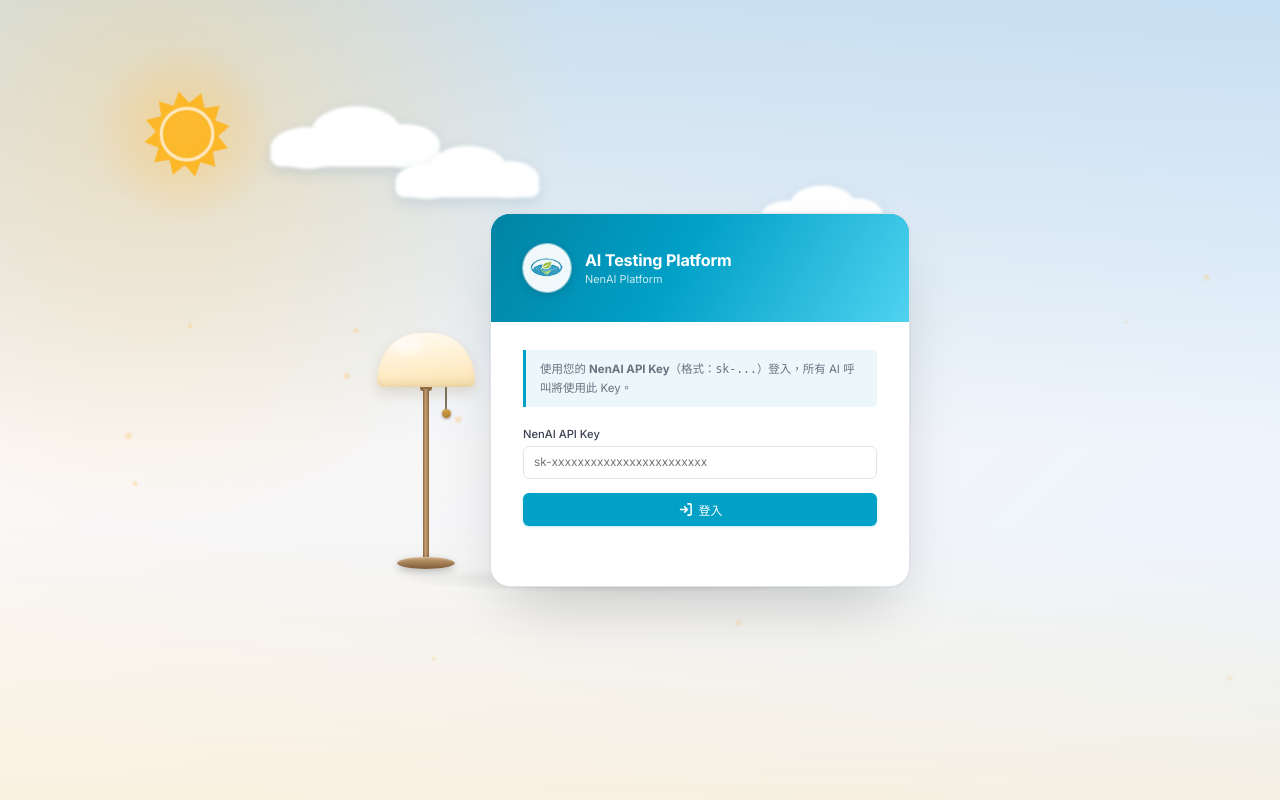
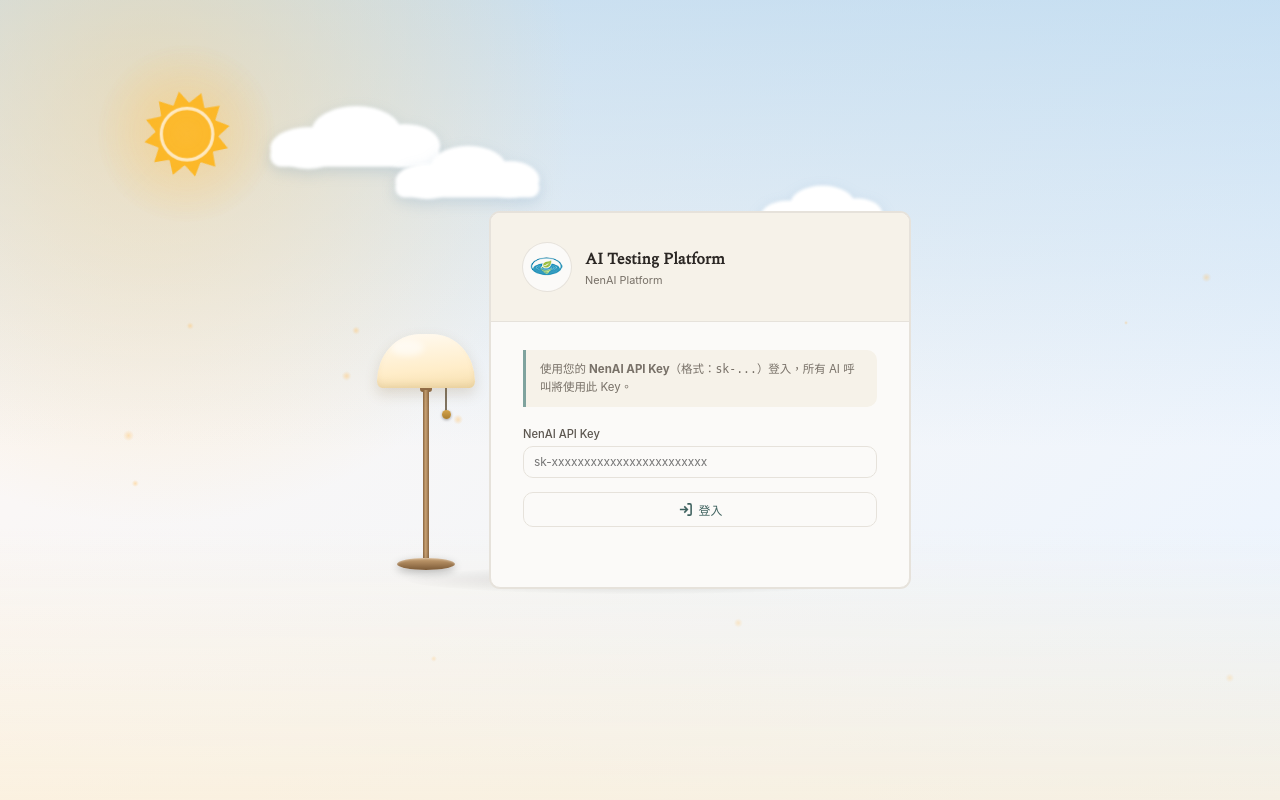
Before and after one commit to levilan/alibaba-model-demo, a FastAPI app: page / in a window 1280 px wide. Run offline with FastAPI, Linux system fonts and the light colour scheme.

Commit message:
feat(ui): 前端對齊 NEN 官網設計系統——紙面、髮絲線、汝窯天青
主測試台亮色＋夜間紙面（theme-nen.css）、Canvas 字型與低飽和收斂
（theme-nen-canvas.css）。設計與官網 session 協作，Levi 驗收通過。
登入頁彩色插畫維持原版（裁決記錄見檔內註解）。

Co-Authored-By: Claude Fable 5 <noreply@anthropic.com>

```diff
--- /dev/null
+++ b/static/css/theme-nen.css
@@ -0,0 +1,230 @@
+/* ══════════════════════════════════════════════════════════════
+   theme-nen.css — Playground 主測試台的官網風格覆寫
+   載入順序：style.css 之後（index.html 最後一個 stylesheet）。
+   範圍：只動亮色主題；深色模式與 AI Canvas 這版不碰（等 Levi 裁決）。
+   設計來源：website/DESIGN.md 的色料表與鐵律。
+   ══════════════════════════════════════════════════════════════ */
+
+/* 標題層字型（本地實驗直接抓 Google Fonts；正式化再議 self-host） */
+@import url('https://fonts.googleapis.com/css2?family=Spectral:wght@400&family=Noto+Serif+TC:wght@400&display=swap');
+
+:root {
+  /* ── 唯一彩度：亮青 → 汝窯天青 ─────────────────────────── */
+  --ali-orange:      #7FA39E;   /* 天青，只給「有事發生」處 */
+  --ali-orange-dark: #3F625F;   /* 天青的文字階（hover、連結） */
+  --ali-orange-soft: #F6F2E9;   /* soft 底 → 第二層紙 */
+  --ali-orange-mid:  #B8CCC9;   /* 淡階（邊框 hover） */
+  --ali-blue:        #3F625F;   /* 第二色相收掉：藍一律走天青文字階 */
+  --ali-blue-soft:   #F6F2E9;
+
+  /* ── 紙面與墨色 ────────────────────────────────────────── */
+  --bg:           #FBFAF8;      /* 暖白紙面 */
+  --bg-white:     #FBFAF8;      /* 面板不另起白底 —— 紙只有一種，分區靠髮絲線 */
+  --bg-aside:     #FBFAF8;
+  --border:       #E6E2DB;      /* 髮絲線 */
+  --border-focus: #7FA39E;
+  --text-h:       #2B2724;
+  --text-body:    #5C564F;
+  --text-sub:     #787168;
+  --text-muted:   #8A837A;
+
+  /* ── 狀態色：語意保留，飽和度收斂到與紙面同溫 ─────────── */
+  --green:  #4E7D5B;
+  --red:    #B3574F;
+  --yellow: #A9853F;
+  --status-pending-bg:     #F6F2E9;
+  --status-success-bg:     #EFF4EC;
+  --status-success-border: #D5E2D0;
+  --status-error-bg:       #F7EDEA;
+  --status-error-border:   #E5CFC9;
+
+  /* ── 主題敏感雜項 ─────────────────────────────────────── */
+  --overlay-bg:         rgba(251, 250, 248, 0.78);
+  --toggle-off-bg:      #D9D4CC;
+  --ghost-hover-border: #C9C2B8;
+  --scrollbar-hover:    #C9C2B8;
+
+  /* ── 幾何：唯一的圓角 ─────────────────────────────────── */
+  --radius-sm: 10px;
+  --radius:    10px;
+  --radius-lg: 10px;
+
+  /* ── 陰影收斂成髮絲線 ─────────────────────────────────── */
+  --shadow-card: 0 0 0 1px var(--border);
+  --shadow-btn:  none;
+
+  /* ── 字型：正文交給系統（官網規則：中文正文不下載字體） ── */
+  --font: -apple-system, BlinkMacSystemFont, 'PingFang TC',
+          'Microsoft JhengHei', sans-serif;
+  /* --font-mono 不動：JetBrains Mono 與官網一致 */
+
+  /* 標題層（明體＋襯線），下面元件級規則使用 */
+  --nen-display: 'Spectral', 'Noto Serif TC', Georgia, serif;
+}
+
+/* ══ 元件級收斂（變數蓋不到的部分）══════════════════════════ */
+
+/* 品牌與標題進明體、單一字重 —— 層級靠字級與留白，不靠字重 */
+.brand-name,
+h1, h2, h3 {
+  font-family: var(--nen-display);
+  font-weight: 400;
+}
+
+/* 膠囊（20px 圓角）收斂到唯一圓角 */
+.brand-badge,
+.api-key-indicator,
+.session-cost-indicator,
+.login-card { border-radius: var(--radius); }
+
+/* 主要按鈕：實心色塊 → 髮絲線＋天青文字階；hover 才鋪第二層紙 */
+.btn-primary {
+  background: transparent;
+  color: var(--ali-orange-dark);
+  border: 1px solid var(--border);
+  box-shadow: none;
+}
+.btn-primary:hover {
+  background: var(--ali-orange-soft);
+  border-color: var(--ali-orange-mid);
+  color: var(--ali-orange-dark);
+}
+
+/* 天青仍然屬於「有事發生」的小元件：toggle、送出鍵、進度 —— 保留實心，
+   但那是點狀的訊號，不是面狀的色塊，符合官網「天青＝這裡有事發生」語彙 */
+
+/* 選中分頁已經是「字色＋底線」語彙（.tab-btn.active），變數換色即對齊，不用另改 */
+
+/* 深色切換選單的選中底（--ali-orange-soft）會自動變成第二層紙，可接受 */
+
+/* 登入卡片的陰影與白底 → 紙面＋髮絲線 */
+.login-card {
+  background: var(--bg);
+  box-shadow: 0 0 0 1px var(--border);
+}
+
+/* 下載／燈箱按鈕 hover 的實心天青：改為文字階＋描邊 */
+.img-dl:hover,
+.img-lb-btn:hover {
+  background: var(--ali-orange-soft);
+  color: var(--ali-orange-dark);
+}
+
+/* ══ v2：硬編碼色值的覆寫（2026-08-22，依對版清單）════════════ */
+
+/* 1. 登入卡頭：亮青漸層 → 第二層紙＋髮絲線，字回墨色 */
+.login-header {
+  background: var(--ali-orange-soft);
+  background-image: none;
+  border-bottom: 1px solid var(--border);
+}
+.login-header * { color: var(--text-h); }
+/* 上一行特定度 (0,1,0) 蓋不過原檔的 .login-header-text h1/p（寫死 white）——
+   同形選擇器重寫（對版時抓到的） */
+.login-header-text h1 { color: var(--text-h); }
+.login-header-text p  { color: var(--text-sub); }
+.login-logo-box {
+  background: var(--bg);
+  box-shadow: 0 0 0 1px var(--border);
+}
+
+/* 2. 任務進度條：漸層尾端寫死亮青 → 平塗天青 */
+.vtc-progress-bar { background: var(--ali-orange); }
+
+/* 3. succeeded 卡的舊綠光暈 → 狀態邊框色的髮絲線 */
+.video-task-card:has(.vtc-status.succeeded) {
+  box-shadow: 0 0 0 1px var(--status-success-border);
+}
+
+/* 4. focus ring：舊亮青 rgba → 天青 rgba（rgba 字面值 var 蓋不到，整條重寫） */
+input[type="number"].number-input:focus,
+input:focus,
+select.select-input:focus,
+textarea.textarea-input:focus,
+.chat-textarea:focus {
+  box-shadow: 0 0 0 2px rgba(127, 163, 158, 0.22);
+}
+
+/* 5. 滑桿把手的亮青陰影 → 拿掉（把手本身已是天青，夠了） */
+input[type="range"]::-webkit-slider-thumb { box-shadow: none; }
+
+/* 6. 圖片卡 hover 的亮青光暈 → 天青淡階髮絲線（上浮動畫保留） */
+.img-card:hover { box-shadow: 0 0 0 1px var(--ali-orange-mid); }
+
+/* 7. 語音即時狀態點的光暈 → 對齊收斂後的狀態色 */
+.rt-dot.on   { box-shadow: 0 0 0 3px rgba(78, 125, 91, 0.18); }
+.rt-dot.busy { box-shadow: 0 0 0 3px rgba(169, 133, 63, 0.18); }
+
+/* 8. 錄音鍵 pulse 的舊紅 → 收斂紅（同名 keyframes 後定義者勝） */
+@keyframes rtPulse {
+  0%, 100% { box-shadow: 0 0 0 0 rgba(179, 87, 79, 0.4); }
+  50%      { box-shadow: 0 0 0 6px rgba(179, 87, 79, 0); }
+}
+
+/* 9（tooltip 深底）與 10（登入頁天空／檯燈插畫）進 Levi 裁決清單，這版不動 */
+
+/* ══ v3：夜間紙面（2026-08-22，Levi 裁決：深色保留、依同一套邏輯設計）══
+   色值直接取自官網 site.css 的墨面色料表（:root[data-theme="dark"]）——
+   不是把亮色調暗，是官網已經校過的第二色料表：暖墨 #191715（不是藍灰）、
+   夜間天青 #9CC0BA、天青文字階往亮調 #A9CCC6。
+   載入順序在 style.css 之後，同特定度後者勝，整塊接手 dark 的變數。 */
+:root[data-theme="dark"] {
+  /* 夜間天青（亮調，深底上才有對比） */
+  --ali-orange:      #9CC0BA;
+  --ali-orange-dark: #A9CCC6;
+  --ali-orange-soft: #1E1B18;   /* 第二層墨 */
+  --ali-orange-mid:  #3E4F4C;
+  --ali-blue:        #A9CCC6;
+  --ali-blue-soft:   #1E1B18;
+
+  /* 墨面與夜間墨色 */
+  --bg:           #191715;
+  --bg-white:     #191715;      /* 同亮色邏輯：面板不另起底，分區靠髮絲線 */
+  --bg-aside:     #191715;
+  --border:       #302C28;
+  --border-focus: #9CC0BA;
+  --text-h:       #EDEAE4;
+  --text-body:    #B8B1A8;
+  --text-sub:     #8F8880;
+  --text-muted:   #7A736B;
+
+  /* 狀態色夜間版：同樣收斂，明度抬高保對比 */
+  --green:  #7FA98B;
+  --red:    #C98A82;
+  --yellow: #C2A369;
+  --status-pending-bg:     #1E1B18;
+  --status-success-bg:     #1C221E;
+  --status-success-border: #33443A;
+  --status-error-bg:       #241C1B;
+  --status-error-border:   #46332F;
+
+  /* 主題敏感雜項 */
+  --overlay-bg:         rgba(25, 23, 21, 0.78);
+  --toggle-off-bg:      #3A352F;
+  --ghost-hover-border: #4A443D;
+  --scrollbar-hover:    #4A443D;
+
+  /* 夜間同樣不用陰影，髮絲線分區 */
+  --shadow-card: 0 0 0 1px var(--border);
+}
+
+/* v2 寫死的 rgba 字面值，夜間 scope 重蓋一次 */
+:root[data-theme="dark"] input[type="number"].number-input:focus,
+:root[data-theme="dark"] input:focus,
+:root[data-theme="dark"] select.select-input:focus,
+:root[data-theme="dark"] textarea.textarea-input:focus,
+:root[data-theme="dark"] .chat-textarea:focus {
+  box-shadow: 0 0 0 2px rgba(156, 192, 186, 0.25);
+}
+:root[data-theme="dark"] .rt-dot.on   { box-shadow: 0 0 0 3px rgba(127, 169, 139, 0.22); }
+:root[data-theme="dark"] .rt-dot.busy { box-shadow: 0 0 0 3px rgba(194, 163, 105, 0.22); }
+/* rtPulse 的收斂紅在墨底上對比足夠，keyframes 不分模式共用 */
+
+
+/* ══ 插畫裁決記錄（2026-08-22）══════════════════════════════════
+   登入頁插畫（天空／太陽／月亮／雲／星／檯燈）維持原本的彩色版 ——
+   曾嘗試照官網插圖語言整組重畫（high-key 紙面、暖灰＋天青兩色，
+   即 v4），Levi 看過實際效果後否決：「太陽和月亮顏色都沒了，
+   回上一版比較好看」。插畫是 Playground 的身分識別，不套兩色鐵律。
+   請勿再提案重畫。登入卡本身的紙面語彙（v2 的第二層紙卡頭、明體
+   標題、髮絲線按鈕）與插畫無關，維持。 */
--- a/templates/canvas.html
+++ b/templates/canvas.html
@@ -8,6 +8,7 @@
     <link rel="icon" type="image/png" href="/static/img/logo.png">
     <link rel="stylesheet" href="https://cdn.jsdelivr.net/npm/litegraph.js@0.7.18/css/litegraph.css">
     <link rel="stylesheet" href="/static/css/canvas.css?v=16">
+    <link rel="stylesheet" href="/static/css/theme-nen-canvas.css?v=2"><!-- 官網設計系統覆寫（僅字型與低飽和），須在 canvas.css 之後載入 -->
 </head>
 <body>
 
--- a/templates/index.html
+++ b/templates/index.html
@@ -10,6 +10,7 @@
     <link rel="preconnect" href="https://fonts.gstatic.com" crossorigin>
     <link href="https://fonts.googleapis.com/css2?family=Inter:wght@300;400;500;600;700&family=Noto+Sans+TC:wght@400;500;700&family=JetBrains+Mono:wght@400;500&display=swap" rel="stylesheet">
     <link rel="stylesheet" href="/static/css/style.css?v=42">
+    <link rel="stylesheet" href="/static/css/theme-nen.css?v=7"><!-- 官網設計系統覆寫，須在 style.css 之後載入 -->
     <link rel="icon" type="image/png" href="/static/img/logo.png">
     <script>
         // 在 CSS 套用前就先決定 light/dark，避免登入畫面先閃一下錯的主題再跳回來
```
Also changed, not shown: static/css/theme-nen-canvas.css (added, +52 -0 lines), update.md (+5 -0 lines).
